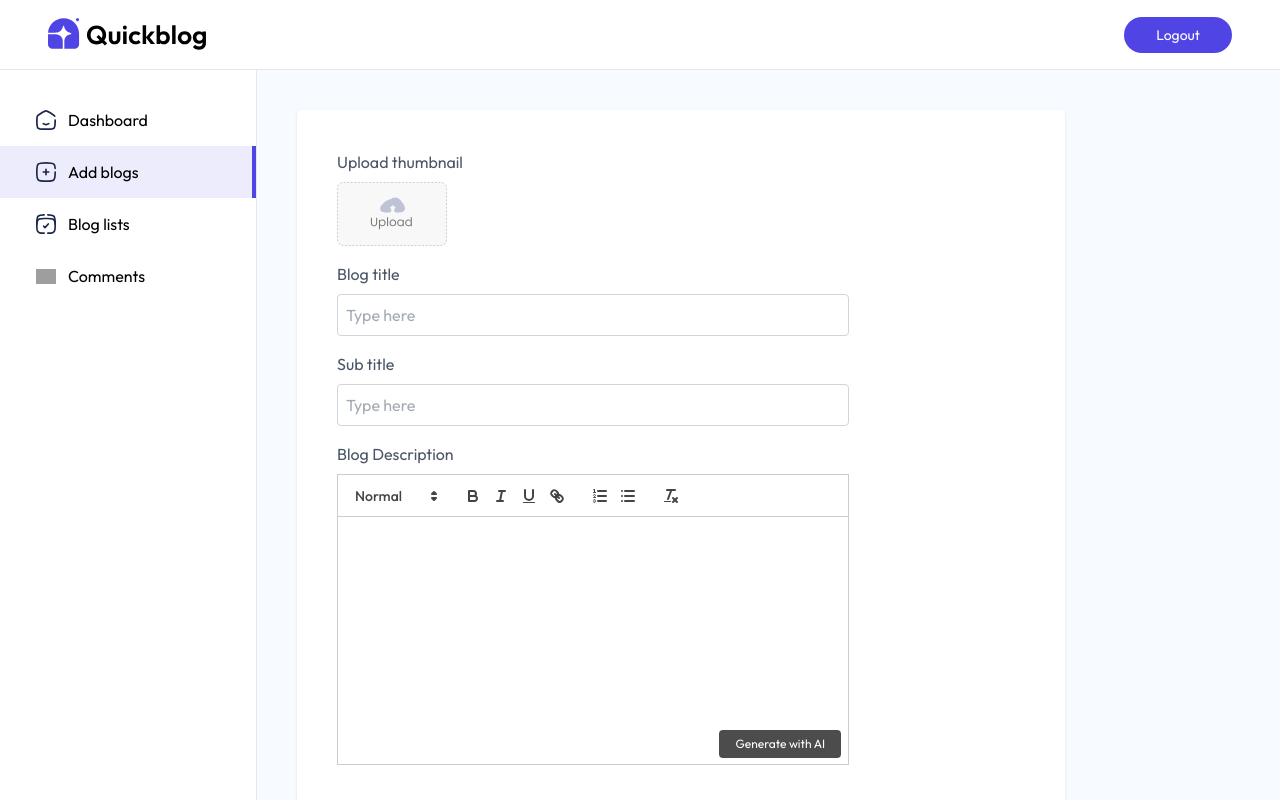
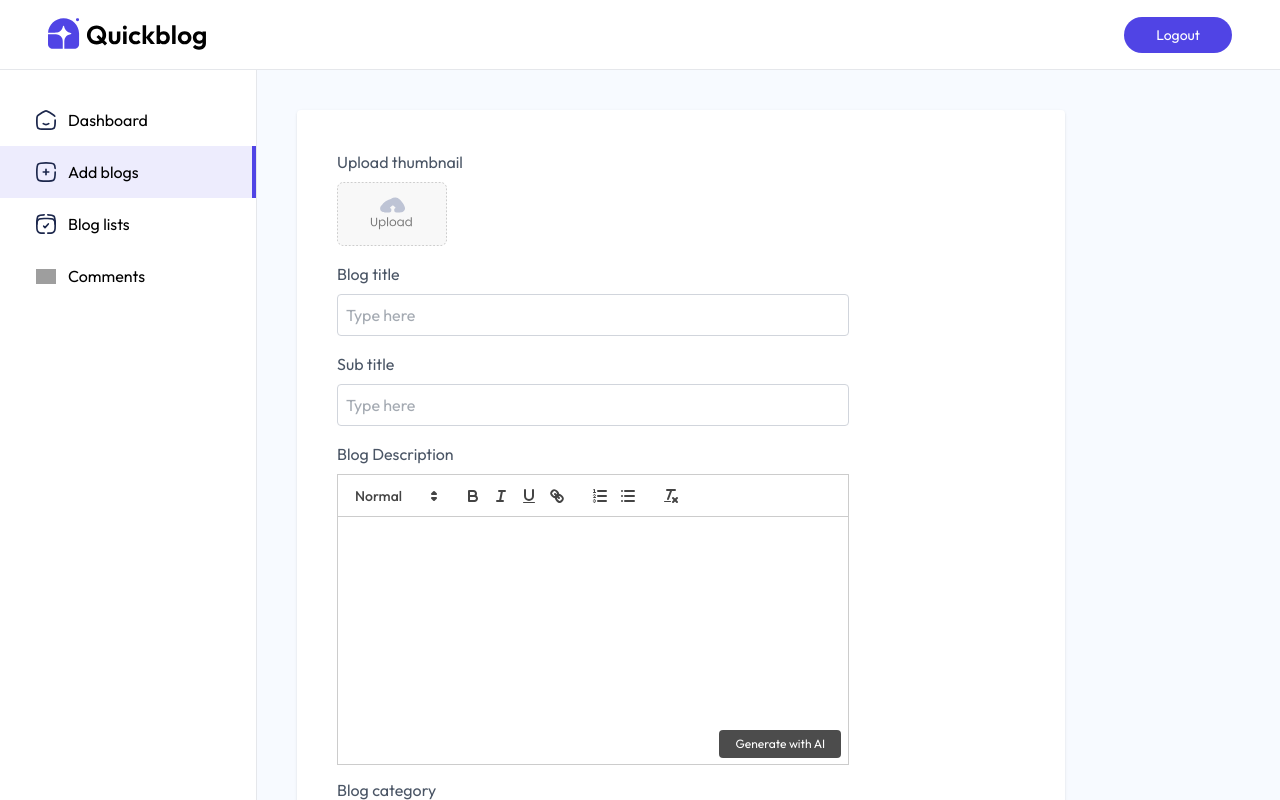
Before and after one commit to anjing0921/DSABlog, a React (Vite) app in the folder client/: page /admin/addBlog in a window 1280 px wide. Built offline with nearby package versions, Linux system fonts and the light colour scheme; grey boxes are pictures that could not be loaded.

Commit message:
add blog category

```diff
--- a/client/src/pages/admin/AddBlog.jsx
+++ b/client/src/pages/admin/AddBlog.jsx
@@ -55,6 +55,13 @@ const AddBlog = () => {
 
                     <button type='button' onClick={generateContent} className='absolute bottom-1 right-2 ml-2 text-xs text-white bg-black/70 px-4 py-1.5 rounded hover:underline cursor-pointer'>Generate with AI</button>
                 </div>
+                <p className='mt-4'>Blog category</p>
+                <select onChange={e => setCategory(e.target.value)} name="category" className='mt-2 px-3 py-2 border text-gray-500 border-gray-300 outline-none rounded'>
+                    <option value="">Select category</option>
+                    {blogCategories.map((item, index)=>{
+                        return <option key={index} value={item}>{item}</option>
+                    })}
+                </select>
             </div>
         </form>
     )
```
